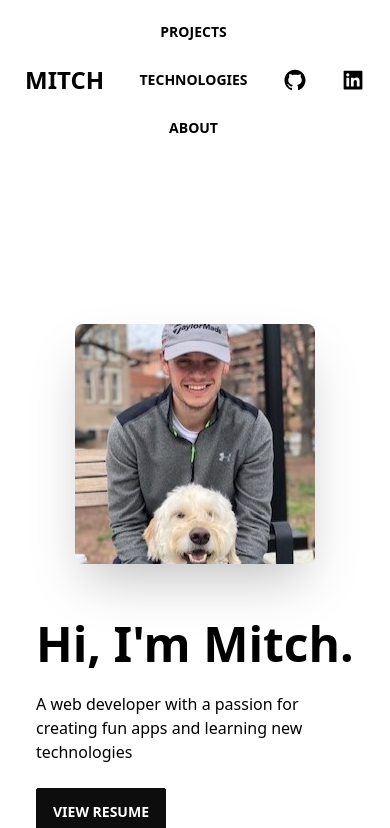
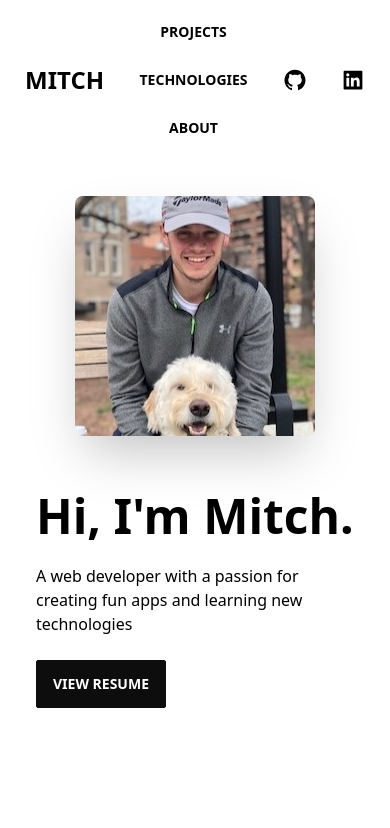
Before and after one commit to mjsawaia/portfolio, a React (Create React App) app: page / in a window 390 px wide. Shown: the top 828 px of the page. Built offline with nearby package versions, Linux system fonts and the light colour scheme.

Commit message:
responsiveness for hero height

```diff
--- a/src/components/Hero.jsx
+++ b/src/components/Hero.jsx
@@ -4,7 +4,7 @@ import resume from "../asset/Mitchell-Sawaia-Resume.pdf";
 const Hero = () => {
   return (
     <div className="hero h-fit bg-base-100">
-      <div className="hero-content flex-col lg:flex-row py-36">
+      <div className="hero-content flex-col lg:flex-row lg:py-36">
         <img
           src={mePhoto}
           className="max-w-sm rounded-lg shadow-2xl m-5"
```
